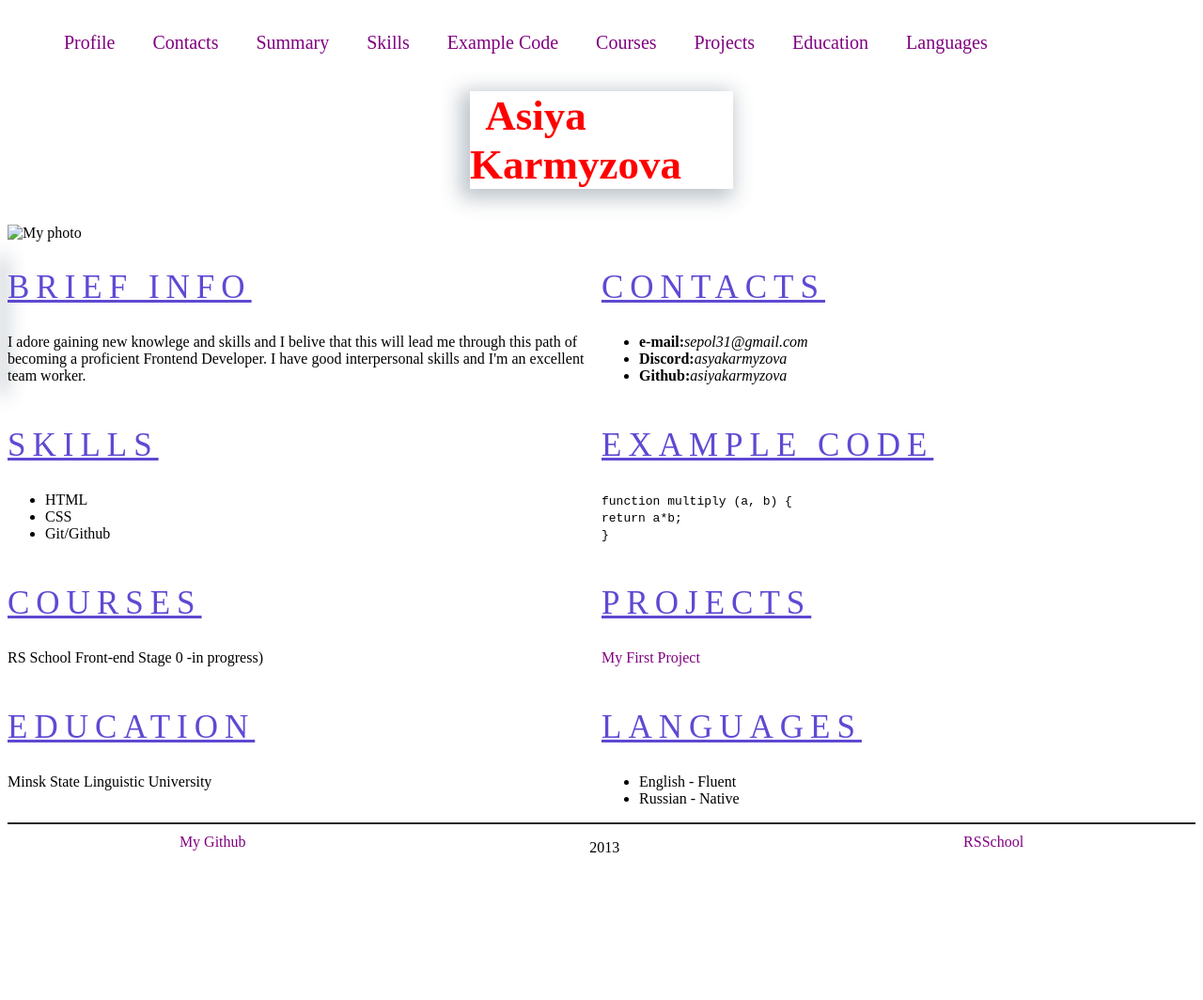
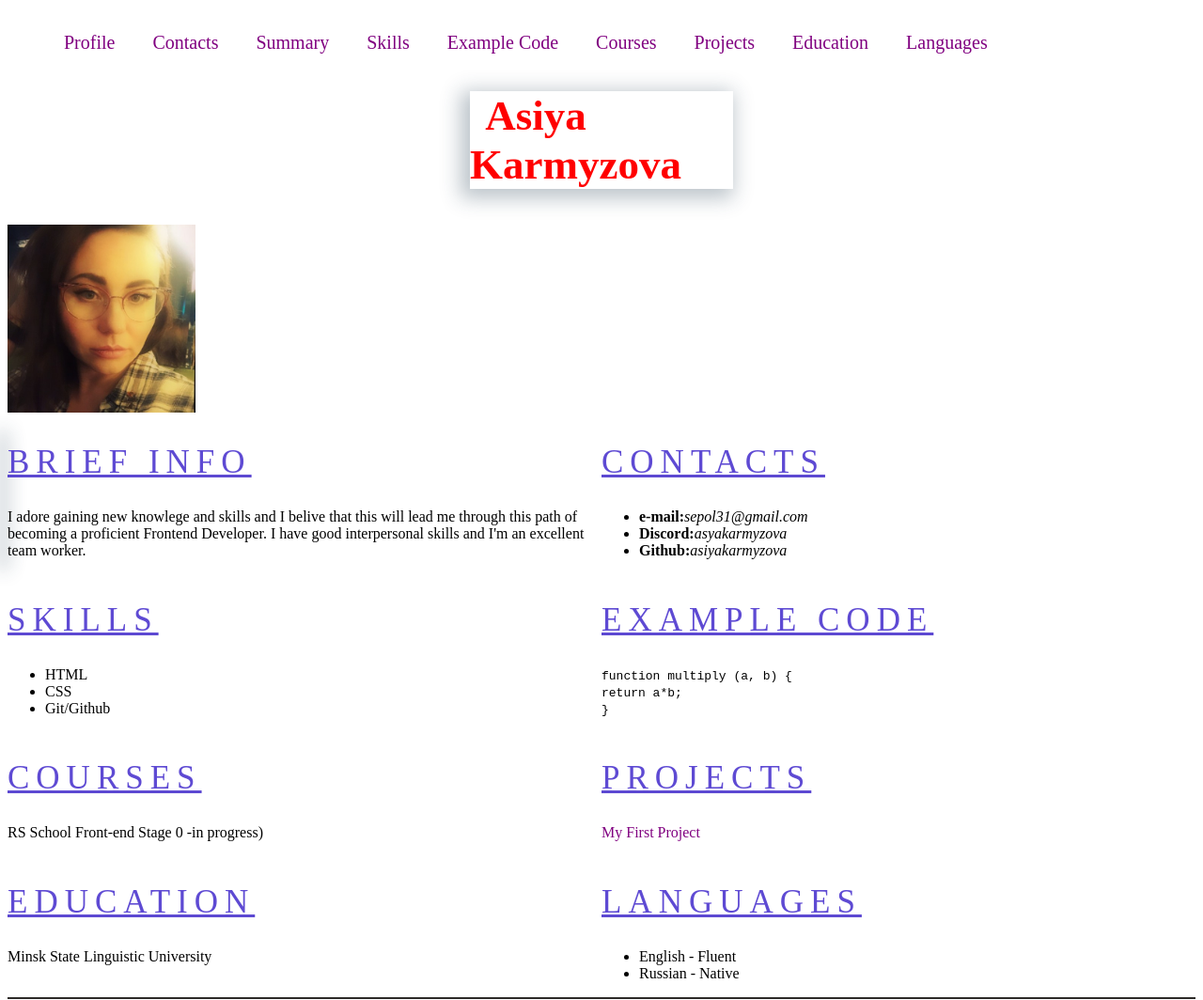
Before and after one commit to asiyakarmyzova/rsschool-cv, a plain HTML site: page index.html in a window 1280 px wide. Shown: the top 1064 px of the page at 94% size. Before the commit the page ends 925 px from the top, so only its background shows below. Drawn offline with Linux system fonts and the light colour scheme; files whose address does not match are found by name.

Commit message:
update index.html

```diff
--- a/index.html
+++ b/index.html
@@ -28,7 +28,7 @@
      </section>
     </div>
      <div class="foto">
-       <img src=/Users/macbook/Desktop/rsschool-test/rsschool-cv/1612768367960.jpeg width="200" alt="My photo">
+       <img src="assets/фото.png" width="200" alt="My photo">
      </div>
     </header>
     <main>
```
Also changed, not shown: 1612768367960.jpeg (deleted), assets/фото.png (added).
